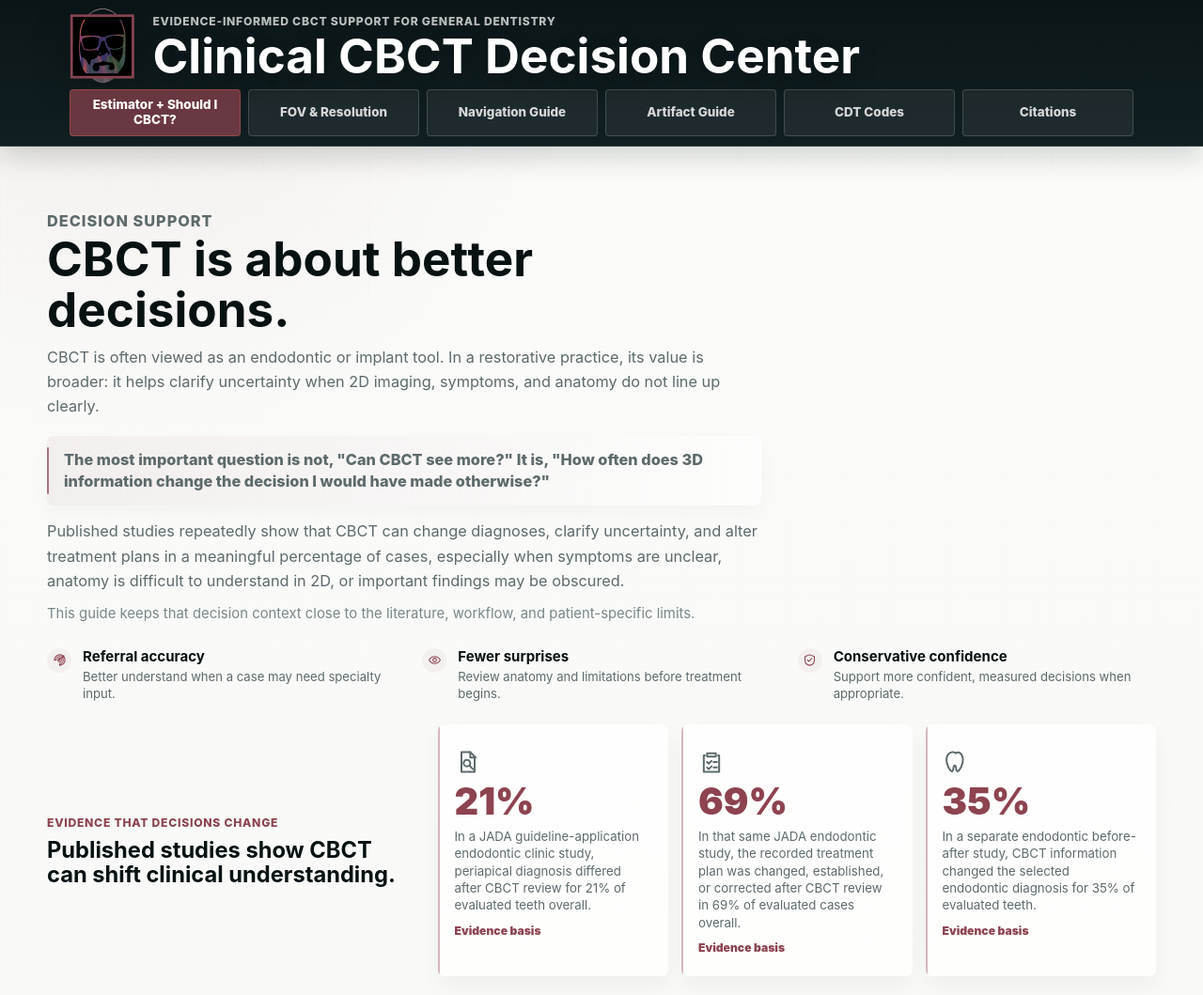
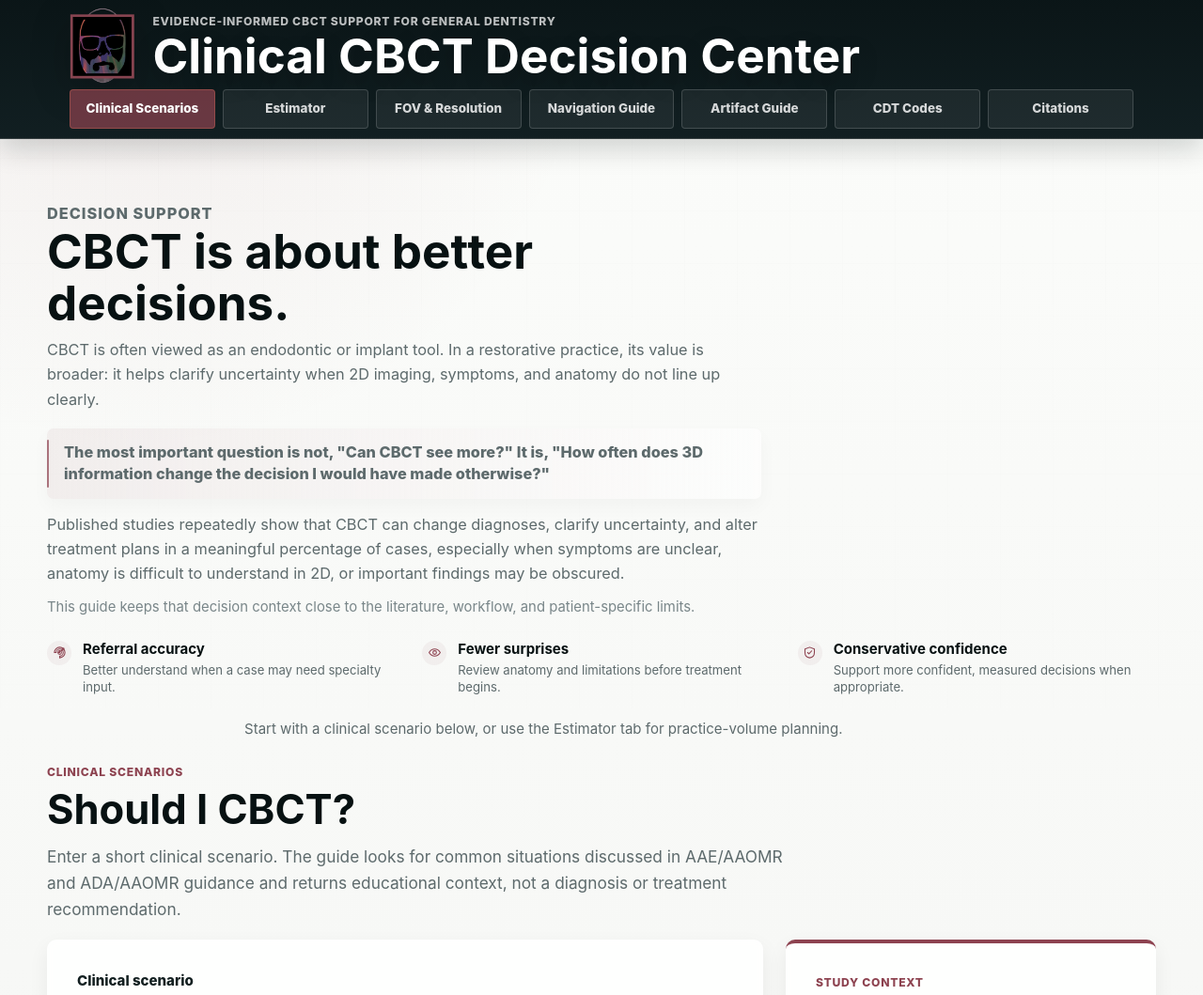
Before and after one commit to Dadohsoreus/CBCT-Helper, a website: page index.html in a window 1280 px wide. Shown: the top 1059 px of the page at 94% size. Drawn offline with Linux system fonts and the light colour scheme.

Commit message:
Update
separated clinical scenarios and estimator into two separate tabs.

```diff
--- a/index.html
+++ b/index.html
@@ -16,7 +16,8 @@
       </div>
     </div>
     <nav class="tabs" aria-label="Website sections">
-      <a href="#calculator" class="tab is-active" data-tab="home">Estimator + Should I CBCT?</a>
+      <a href="#clinical-scenarios" class="tab is-active" data-tab="clinical">Clinical Scenarios</a>
+      <a href="#calculator" class="tab" data-tab="estimator">Estimator</a>
       <a href="#fov-resolution" class="tab" data-tab="fov-resolution">FOV &amp; Resolution</a>
       <a href="#navigation" class="tab" data-tab="navigation">Navigation Guide</a>
       <a href="#artifacts" class="tab" data-tab="artifacts">Artifact Guide</a>
@@ -26,7 +27,7 @@
   </header>
 
   <main>
-    <section id="calculator" class="section hero-band" data-tab-panel="home">
+    <section id="clinical-scenarios" class="section hero-band" data-tab-panel="clinical">
       <article class="decision-section" aria-labelledby="introTitle">
         <div class="intro-copy">
           <p class="eyebrow">Decision support</p>
@@ -58,6 +59,38 @@
         </div>
       </article>
 
+      <p class="path-note">Start with a clinical scenario below, or use the Estimator tab for practice-volume planning.</p>
+
+      <div class="section-head">
+        <div>
+          <p class="eyebrow">Clinical scenarios</p>
+          <h2>Should I CBCT?</h2>
+          <p class="lede">Enter a short clinical scenario. The guide looks for common situations discussed in AAE/AAOMR and ADA/AAOMR guidance and returns educational context, not a diagnosis or treatment recommendation.</p>
+        </div>
+      </div>
+
+      <div class="tool-grid">
+        <div class="panel">
+          <label class="scenario-label" for="scenarioInput">Clinical scenario</label>
+          <textarea id="scenarioInput" rows="8">#14 lingering cold, deep DO recurrent decay under crown. PA equivocal. Pt reports sinus pressure + vague pain zygoma area. Eval extent + possible MB2/perf?</textarea>
+          <div class="button-row">
+            <button id="analyzeScenario" type="button">Review scenario</button>
+            <button class="secondary" id="clearScenario" type="button">Clear</button>
+          </div>
+        </div>
+        <aside class="panel alignment-panel" id="recommendationBox">
+          <p class="eyebrow">Study context</p>
+          <h3 id="recommendationTitle">Study-based context</h3>
+          <p id="recommendationText"></p>
+          <div class="alignment-details" id="alignmentDetails"></div>
+          <div id="matchedIndications" class="chips"></div>
+          <div class="cdt-scenario-reference" id="cdtScenarioReference" hidden></div>
+          <p class="note" id="responsibleUse"></p>
+        </aside>
+      </div>
+    </section>
+
+    <section id="calculator" class="section" data-tab-panel="estimator">
       <div class="evidence-section">
         <div class="evidence-section-copy">
           <p class="eyebrow">Evidence that decisions change</p>
@@ -166,36 +199,6 @@
             <div class="total"><span>Total monthly imaging revenue</span><strong id="totalRevenue">$0</strong></div>
           </div>
           <p class="note">Assumption: each entered presentation is first screened with history, exam, and appropriate 2D imaging. Each entered indication is counted as an estimated CBCT scan whether the care is completed in-office or referred. Final imaging decisions remain clinician and patient specific.</p>
-        </aside>
-      </div>
-    </section>
-
-    <section id="modality" class="section" data-tab-panel="home">
-      <div class="section-head">
-        <div>
-          <p class="eyebrow">Part 2</p>
-          <h2>CBCT Considerations / Should I CBCT?</h2>
-          <p class="lede">Enter a short clinical scenario. The guide looks for common situations discussed in AAE/AAOMR and ADA/AAOMR guidance and returns educational context, not a diagnosis or treatment recommendation.</p>
-        </div>
-      </div>
-
-      <div class="tool-grid">
-        <div class="panel">
-          <label class="scenario-label" for="scenarioInput">Clinical scenario</label>
-          <textarea id="scenarioInput" rows="8">#14 lingering cold, deep DO recurrent decay under crown. PA equivocal. Pt reports sinus pressure + vague pain zygoma area. Eval extent + possible MB2/perf?</textarea>
-          <div class="button-row">
-            <button id="analyzeScenario" type="button">Review scenario</button>
-            <button class="secondary" id="clearScenario" type="button">Clear</button>
-          </div>
-        </div>
-        <aside class="panel alignment-panel" id="recommendationBox">
-          <p class="eyebrow">Study context</p>
-          <h3 id="recommendationTitle">Study-based context</h3>
-          <p id="recommendationText"></p>
-          <div class="alignment-details" id="alignmentDetails"></div>
-          <div id="matchedIndications" class="chips"></div>
-          <div class="cdt-scenario-reference" id="cdtScenarioReference" hidden></div>
-          <p class="note" id="responsibleUse"></p>
         </aside>
       </div>
     </section>
--- a/script.js
+++ b/script.js
@@ -1578,8 +1578,12 @@ function analyzeScenario() {
 }
 
 function tabForHash(hash) {
-  if (!hash || hash === '#calculator' || hash === '#modality') {
-    return 'home';
+  if (!hash || hash === '#clinical-scenarios' || hash === '#modality') {
+    return 'clinical';
+  }
+
+  if (hash === '#calculator') {
+    return 'estimator';
   }
 
   const id = hash.slice(1);
@@ -1595,7 +1599,7 @@ function setActiveTab(tabName, options = {}) {
   const tabs = Array.from(document.querySelectorAll('.tab'));
   const panels = Array.from(document.querySelectorAll('[data-tab-panel]'));
   const activeTab = tabs.find(tab => tab.dataset.tab === tabName) || tabs[0];
-  const activeName = activeTab?.dataset.tab || 'home';
+  const activeName = activeTab?.dataset.tab || 'clinical';
 
   panels.forEach(panel => {
     panel.hidden = panel.dataset.tabPanel !== activeName;
@@ -1618,7 +1622,7 @@ function setupTabs() {
     tab.addEventListener('click', event => {
       event.preventDefault();
       const tabName = tab.dataset.tab || tabForHash(tab.hash);
-      const targetId = tabName === 'home' ? 'calculator' : tabName;
+      const targetId = tab.hash ? tab.hash.slice(1) : tabName;
       history.pushState(null, '', `#${targetId}`);
       setActiveTab(tabName, { targetId });
     });
--- a/styles.css
+++ b/styles.css
@@ -146,7 +146,7 @@ h3 {
 
 .tabs {
   display: grid;
-  grid-template-columns: repeat(6, minmax(0, 1fr));
+  grid-template-columns: repeat(7, minmax(0, 1fr));
   gap: 8px;
   max-width: var(--max);
   margin: 0 auto;
@@ -370,6 +370,14 @@ h3 {
 .decision-support-line {
   color: var(--muted-2) !important;
   font-size: 0.93rem !important;
+}
+
+.path-note {
+  max-width: 760px;
+  margin-top: var(--space-5);
+  margin-bottom: var(--space-5);
+  color: var(--muted);
+  font-size: 0.94rem;
 }
 
 .intro-points {
```
